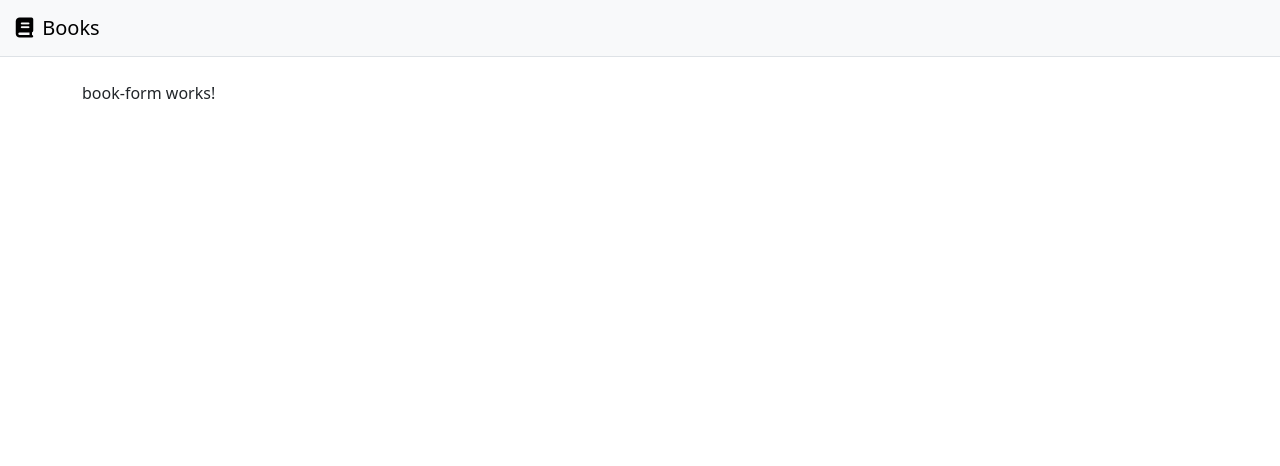
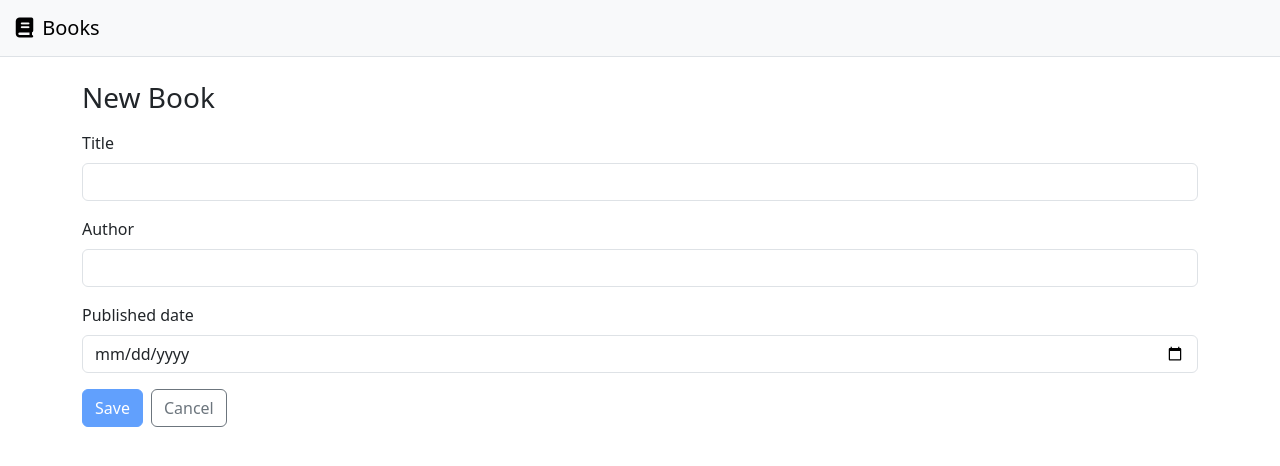
Before and after one commit to jan-elia-24/books-solution, an Angular app in the folder books-app/: page /books/new in a window 1280 px wide. Shown: the top 466 px of the page. Built offline with nearby package versions, Linux system fonts and the light colour scheme.

Commit message:
implement create book form and link from list

```diff
--- a/books-app/src/app/core/books.ts
+++ b/books-app/src/app/core/books.ts
@@ -8,7 +8,6 @@ export interface BookCreate { title: string; author: string; publishedDate?: str
 @Injectable({ providedIn: 'root' })
 export class BooksService {
   constructor(private http: HttpClient, private auth: AuthService) {}
-
   private get base() { return `${this.auth.apiBase}/api/books`; }
 
   list() { return this.http.get<Book[]>(this.base); }
--- a/books-app/src/app/pages/book-form/book-form.html
+++ b/books-app/src/app/pages/book-form/book-form.html
@@ -1 +1,22 @@
-<p>book-form works!</p>
+<h3>New Book</h3>
+<form (ngSubmit)="save()" #f="ngForm" class="mt-3">
+  <div class="mb-3">
+    <label class="form-label">Title</label>
+    <input class="form-control" [(ngModel)]="model.title" name="title" required>
+  </div>
+
+  <div class="mb-3">
+    <label class="form-label">Author</label>
+    <input class="form-control" [(ngModel)]="model.author" name="author" required>
+  </div>
+
+  <div class="mb-3">
+    <label class="form-label">Published date</label>
+    <input class="form-control" type="date" [(ngModel)]="model.publishedDate" name="publishedDate">
+  </div>
+
+  <button class="btn btn-primary" [disabled]="loading || !f.valid">Save</button>
+  <a class="btn btn-outline-secondary ms-2" routerLink="/books">Cancel</a>
+
+  <div class="text-danger mt-2" *ngIf="error">{{ error }}</div>
+</form>
--- a/books-app/src/app/pages/book-form/book-form.ts
+++ b/books-app/src/app/pages/book-form/book-form.ts
@@ -1,11 +1,28 @@
 import { Component } from '@angular/core';
+import { FormsModule } from '@angular/forms';
+import { Router, RouterLink } from '@angular/router';
+import { CommonModule } from '@angular/common';
+import { BooksService, BookCreate } from '../../core/books';
 
 @Component({
   selector: 'app-book-form',
-  imports: [],
+  standalone: true,
+  imports: [FormsModule, CommonModule, RouterLink],
   templateUrl: './book-form.html',
   styleUrl: './book-form.scss'
 })
 export class BookFormComponent {
+  model: BookCreate = { title: '', author: '', publishedDate: undefined };
+  loading = false; error = '';
 
+  constructor(private books: BooksService, private router: Router) {}
+
+  save() {
+    this.loading = true; this.error = '';
+    this.books.create(this.model).subscribe({
+      next: () => this.router.navigateByUrl('/books'),
+      error: () => { this.error = 'Failed to save book'; this.loading = false; },
+      complete: () => this.loading = false
+    });
+  }
 }
--- a/books-app/src/app/pages/books-list/books-list.html
+++ b/books-app/src/app/pages/books-list/books-list.html
@@ -1 +1,11 @@
-<p>books-list works!</p>
+<h3>Books</h3>
+<div *ngIf="loading">Loading…</div>
+<div class="text-danger" *ngIf="error">{{ error }}</div>
+<div class="text-muted" *ngIf="!loading && books.length === 0">No books yet.</div>
+
+<ul class="list-group" *ngIf="!loading && books.length">
+  <li class="list-group-item" *ngFor="let b of books">
+    <div class="fw-semibold">{{ b.title }}</div>
+    <small class="text-muted">{{ b.author }} • {{ b.publishedDate || 'unknown date' }}</small>
+  </li>
+</ul>
--- a/books-app/src/app/pages/books-list/books-list.ts
+++ b/books-app/src/app/pages/books-list/books-list.ts
@@ -1,11 +1,27 @@
 import { Component } from '@angular/core';
+import { CommonModule } from '@angular/common';
+import { BooksService, Book } from '../../core/books';
 
 @Component({
   selector: 'app-books-list',
-  imports: [],
+  standalone: true,
+  imports: [CommonModule],
   templateUrl: './books-list.html',
   styleUrl: './books-list.scss'
 })
 export class BooksListComponent {
+  books: Book[] = [];
+  loading = false;
+  error = '';
 
+  constructor(private api: BooksService) {}
+
+  ngOnInit() {
+    this.loading = true;
+    this.api.list().subscribe({
+      next: res => this.books = res,
+      error: () => this.error = 'Failed to load books',
+      complete: () => this.loading = false
+    });
+  }
 }
--- a/books-app/src/app/pages/login/login.ts
+++ b/books-app/src/app/pages/login/login.ts
@@ -3,11 +3,12 @@ import { FormsModule } from '@angular/forms';
 import { HttpClient } from '@angular/common/http';
 import { Router } from '@angular/router';
 import { AuthService } from '../../core/auth';
+import { CommonModule } from '@angular/common';
 
 @Component({
   selector: 'app-login',
   standalone: true,
-  imports: [FormsModule],
+  imports: [FormsModule, CommonModule],
   templateUrl: './login.html',
   styleUrl: './login.scss'
 })
```
Also changed, not shown: 1 other file (tests, documents, lock files or other folders).
